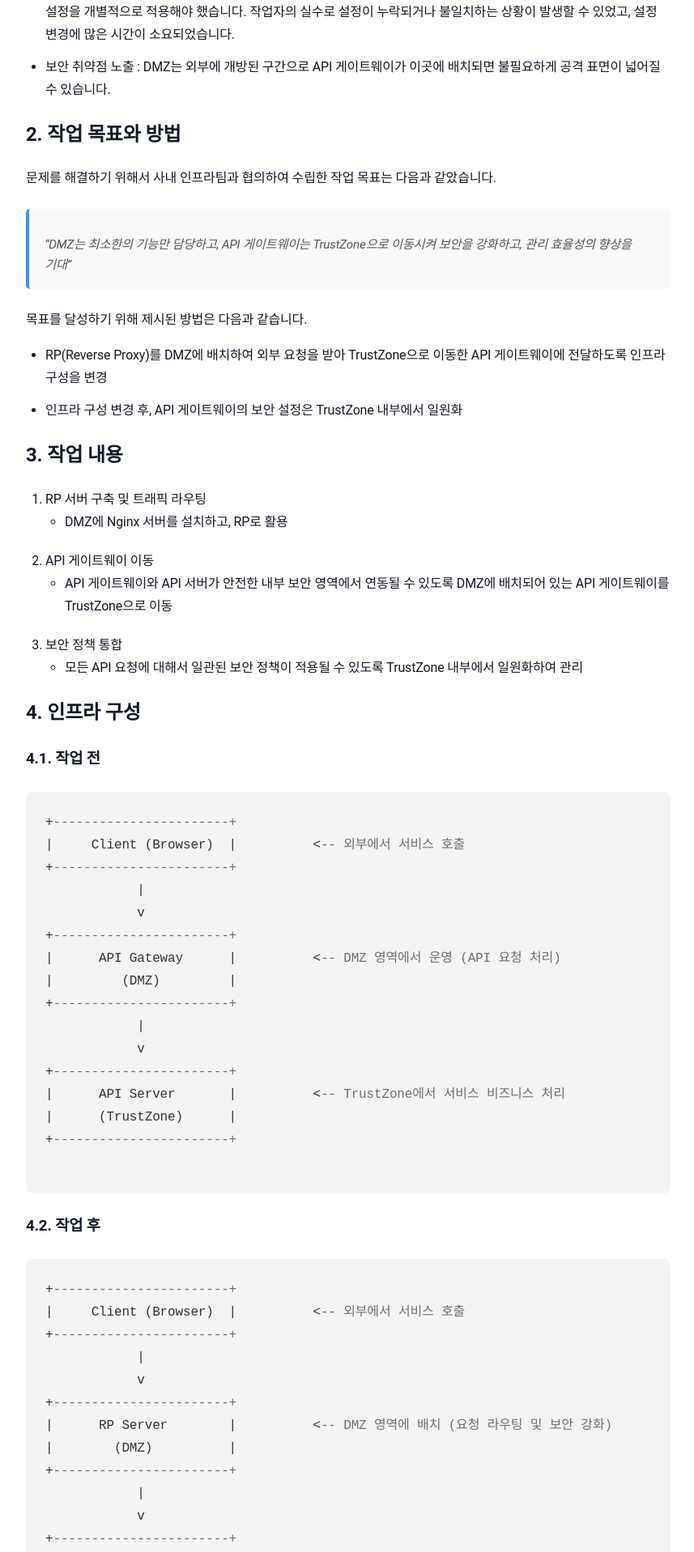
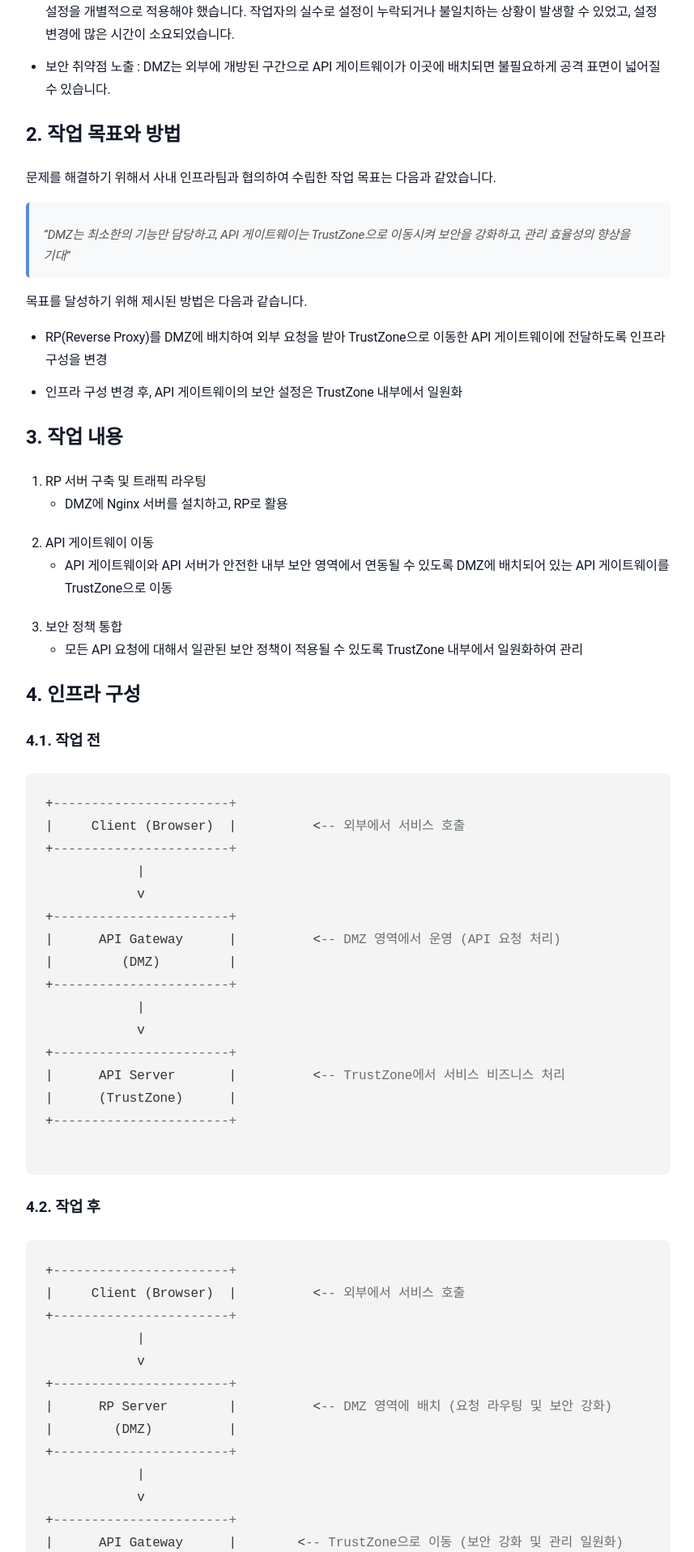
Before and after one commit to sanghoon-lee/sanghoon-lee.github.io, a Jekyll site: the page built from _posts/2025-11-29-rp.md, in a window 1280 px wide. Shown: the part 618-2535 px from the top of the page at 81% size, without its empty margins (210-1067 px from the left). Built offline with Jekyll 4.4.1, drawn with Linux system fonts in a browser that asks for light colours; nearby versions of some CDN libraries; comment, search, counter and statistics services are not loaded.

Commit message:
스타일 수정

```diff
--- a/assets/main.scss
+++ b/assets/main.scss
@@ -276,8 +276,8 @@ blockquote:hover {
 }
 
 blockquote {
-  margin: 1.5rem 0;
-  padding: 1rem 1.2rem;
+  margin: 0.9rem 0;
+  padding: 0.8rem 1.1rem;
   border-left: 4px solid #4a90e2;
   background-color: #f8f9fa;
   font-size: 0.95rem;
```
